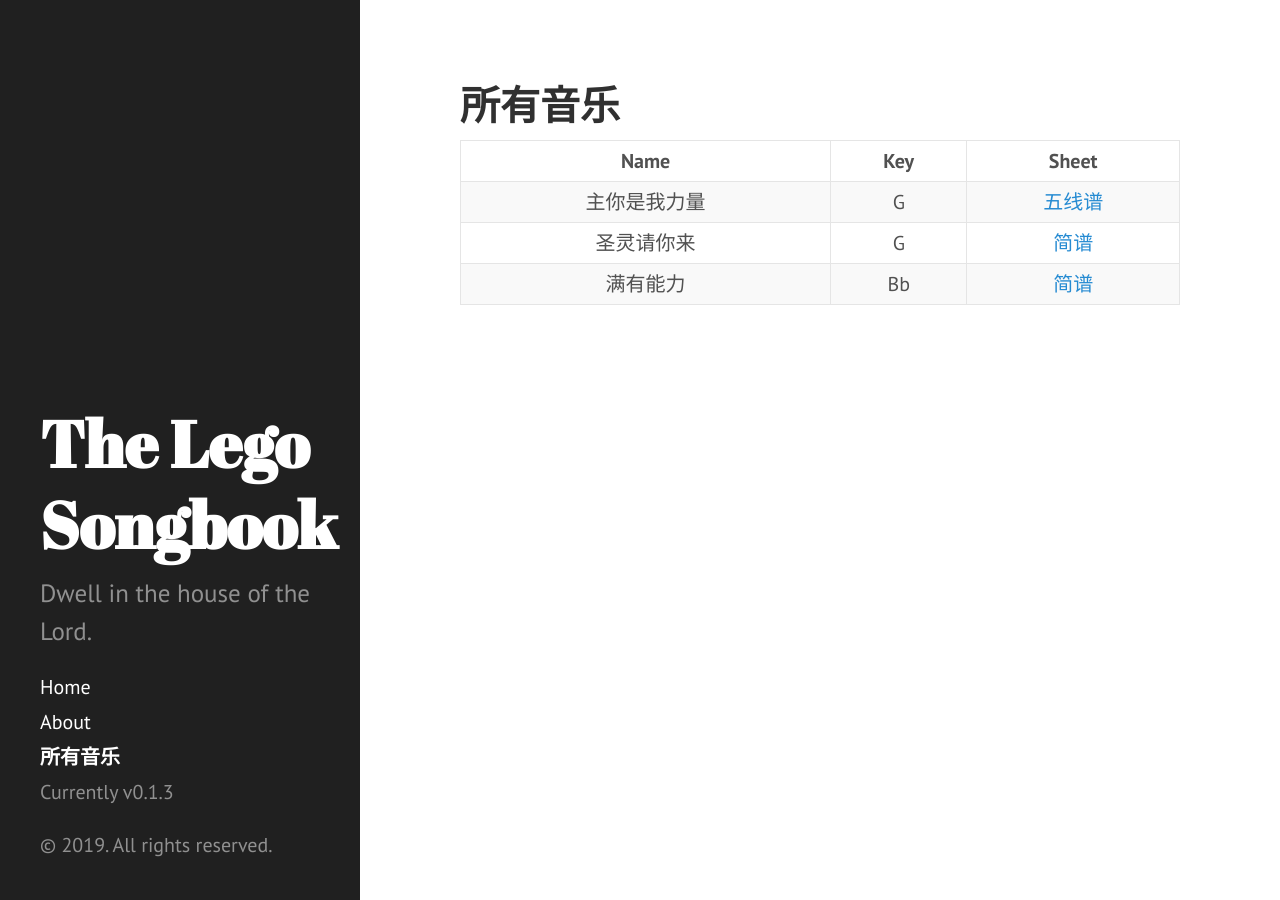
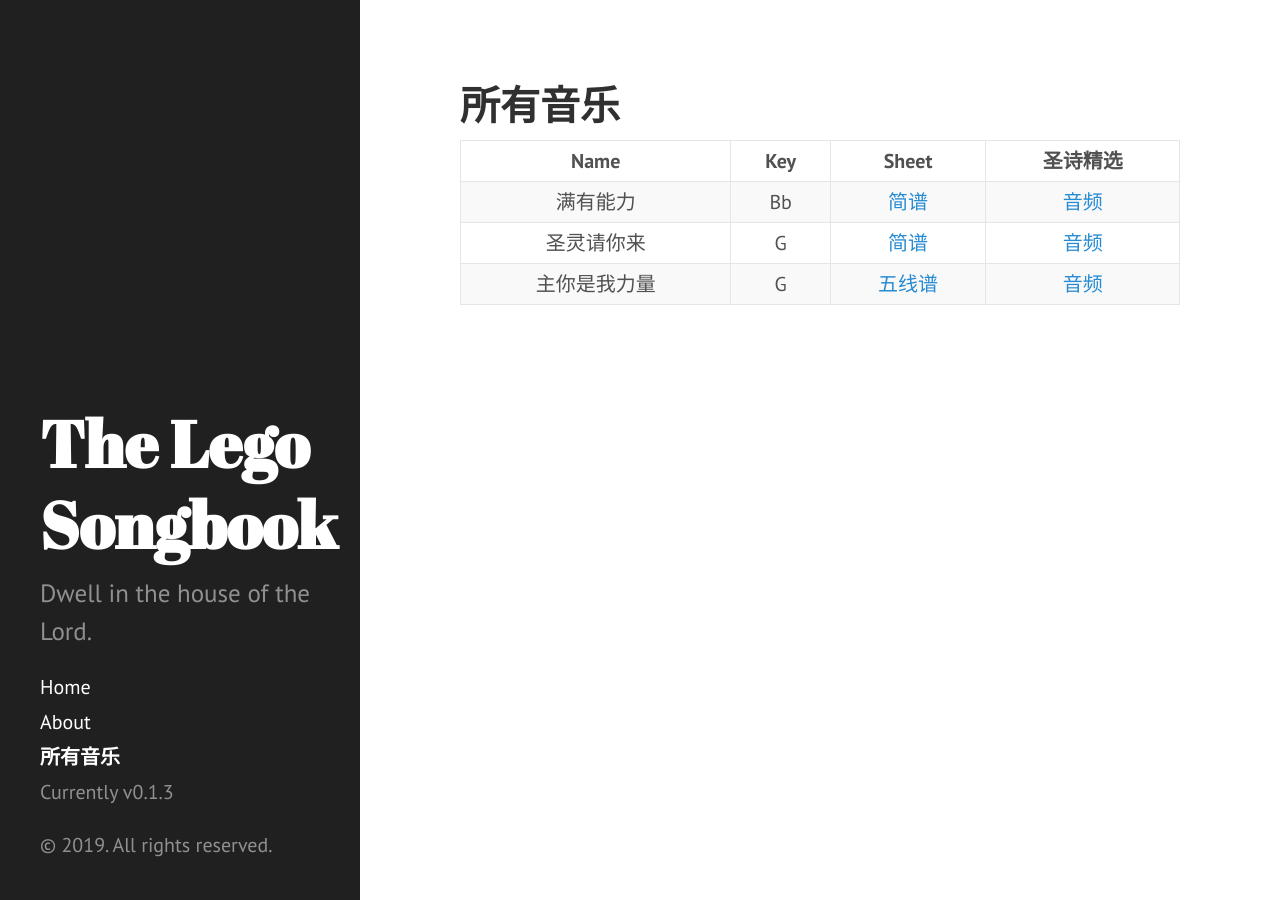
Before and after one commit to Lego-Songbook/lego-songbook-archived, a Jekyll site: the page built from docs/all-songs.md, in a window 1280 px wide. Built offline with Jekyll 4.4.1, drawn with Linux system fonts in a browser that asks for light colours.

Commit message:
Make cross reference the songs in Hymn

```diff
--- a/docs/all-songs.md
+++ b/docs/all-songs.md
@@ -4,9 +4,29 @@ title: 所有音乐
 permalink: /all-songs/
 ---
 
-{% assign song_by_name = site.data.songs | sort: "name" %}
-| Name | Key | Sheet |
-|:---:|:---:|:---:|
+{% assign song_by_name = site.data.songs | sort: "key" %}
+| Name | Key | Sheet | 圣诗精选 |
+|:---:|:---:|:---:|:---:|
 {% for song in song_by_name -%}
-| {{ song.name }} | {{ song.key }} | [{{ song.sheet_type }}]({{ song.sheet_link }}) |
+
+{%- capture sheet_link -%}
+http://pz2c5nkyy.bkt.clouddn.com/{{ song.key | url_encode}}-{{ song.name | url_encode | replace: "+", "%20" }}-{{ song.sheet_type | url_encode }}.jpg
+{%- endcapture -%}
+
+{%- capture hymn_link -%}
+    {%- if song.hymn != "--" -%}
+        {%- assign hymn = song.hymn | abs -%}
+        {%- if hymn < 10 -%}
+            {%- assign hymn_number = song.hymn | prepend: "00" -%}
+        {%- elsif hymn < 100 -%}
+            {%- assign hymn_number = song.hymn | prepend: "0" -%}
+        {%- else -%}
+            {%- assign hymn_number = song.hymn -%}
+        {%- endif -%}
+
+        [{{ song.hymn }}](http://sw.51christ.com/img/{{ song.hymn }}.png) [音频](http://sw.51christ.com/zanmei/{{ hymn_number }}.mp3)
+    {%- endif -%}
+{%- endcapture -%}
+
+| {{ song.name }} | {{ song.key }} | [{{ song.sheet_type }}]({{ sheet_link }}) | {{ hymn_link }} |
 {% endfor %}
```
